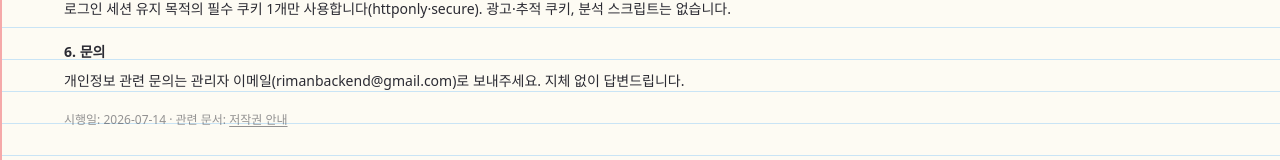
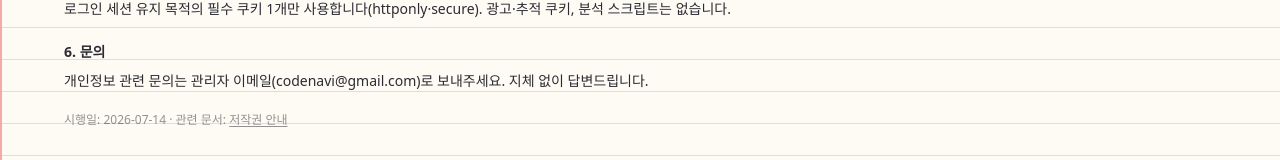
Before and after one commit to chulgil/esl-lesson, a Next.js app in the folder frontend/: page /privacy in a window 1280 px wide. Shown: the part 676-836 px from the top of the page. Built offline with nearby package versions, Linux system fonts and the light colour scheme; no server answers; a web font is replaced by a local one.

Commit message:
docs: 개인정보 문의 이메일 변경 — codenavi@gmail.com

```diff
--- a/frontend/src/app/privacy/page.tsx
+++ b/frontend/src/app/privacy/page.tsx
@@ -73,7 +73,7 @@ const SECTIONS: { title: string; body: React.ReactNode }[] = [
     title: "6. 문의",
     body: (
       <p>
-        개인정보 관련 문의는 관리자 이메일(rimanbackend@gmail.com)로 보내주세요.
+        개인정보 관련 문의는 관리자 이메일(codenavi@gmail.com)로 보내주세요.
         지체 없이 답변드립니다.
       </p>
     ),
```
